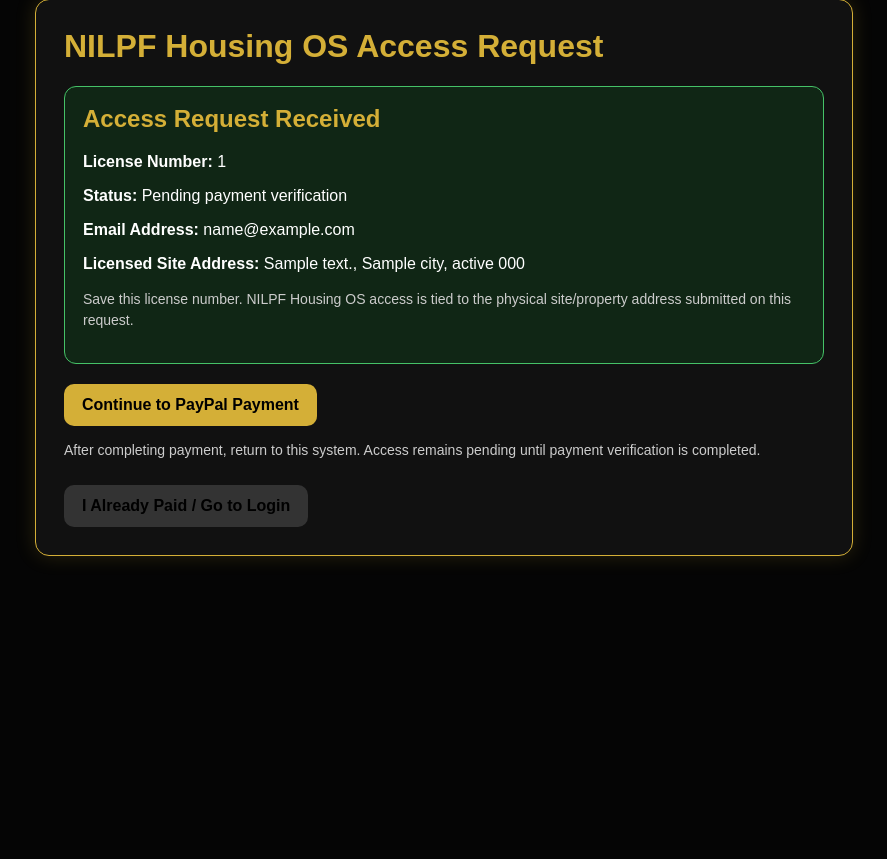
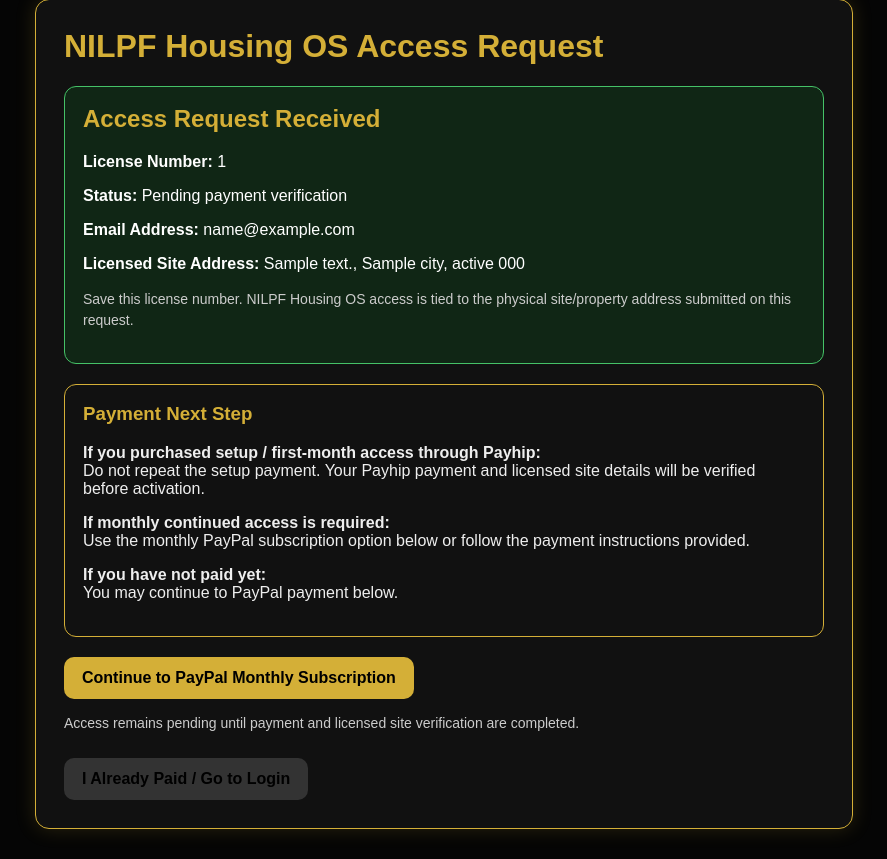
Before and after one commit to Pearlzzpearlzz/Nilpf-store, a Flask app: template templates/request_access.html in a window 1280 px wide. Shown: the part 89-948 px from the top of the page, without its empty margins (196-1083 px from the left). Before the commit the page ends 648 px from the top, so only its background shows below. Run offline with Flask 3, Linux system fonts and the light colour scheme; the visitor is signed in with stand-in values (Sample User, id 1); the template is opened without the code that fills it: most values are stand-ins (such as "Sample title", 1, 10 or a date in 2020).

Commit message:
Update request access payment wording for Payhip and PayPal

```diff
--- a/templates/request_access.html
+++ b/templates/request_access.html
@@ -134,12 +134,31 @@
         <p><strong>Licensed Site Address:</strong> {{ submitted_request.site_address }}, {{ submitted_request.city }}, {{ submitted_request.state }} {{ submitted_request.zip_code }}</p>
         <p class="small">Save this license number. NILPF Housing OS access is tied to the physical site/property address submitted on this request.</p>
       </div>
+      <div style="background:#111; border:1px solid #d4af37; border-radius:12px; padding:18px; margin-top:20px; color:#eee;">
+        <h3 style="color:#d4af37; margin-top:0;">Payment Next Step</h3>
+
+        <p>
+          <strong>If you purchased setup / first-month access through Payhip:</strong><br>
+          Do not repeat the setup payment. Your Payhip payment and licensed site details will be verified before activation.
+        </p>
+
+        <p>
+          <strong>If monthly continued access is required:</strong><br>
+          Use the monthly PayPal subscription option below or follow the payment instructions provided.
+        </p>
+
+        <p>
+          <strong>If you have not paid yet:</strong><br>
+          You may continue to PayPal payment below.
+        </p>
+      </div>
+
       <a class="btn" href="https://www.paypal.com/webapps/billing/plans/subscribe?plan_id=P-2WF21045XJ714223BNIKUDYQ" target="_blank" rel="noopener">
-        Continue to PayPal Payment
+        Continue to PayPal Monthly Subscription
       </a>
 
       <p class="small">
-        After completing payment, return to this system. Access remains pending until payment verification is completed.
+        Access remains pending until payment and licensed site verification are completed.
       </p>
 
       <a class="btn" href="/login" style="background:#333; margin-top:10px;">I Already Paid / Go to Login</a>
```
